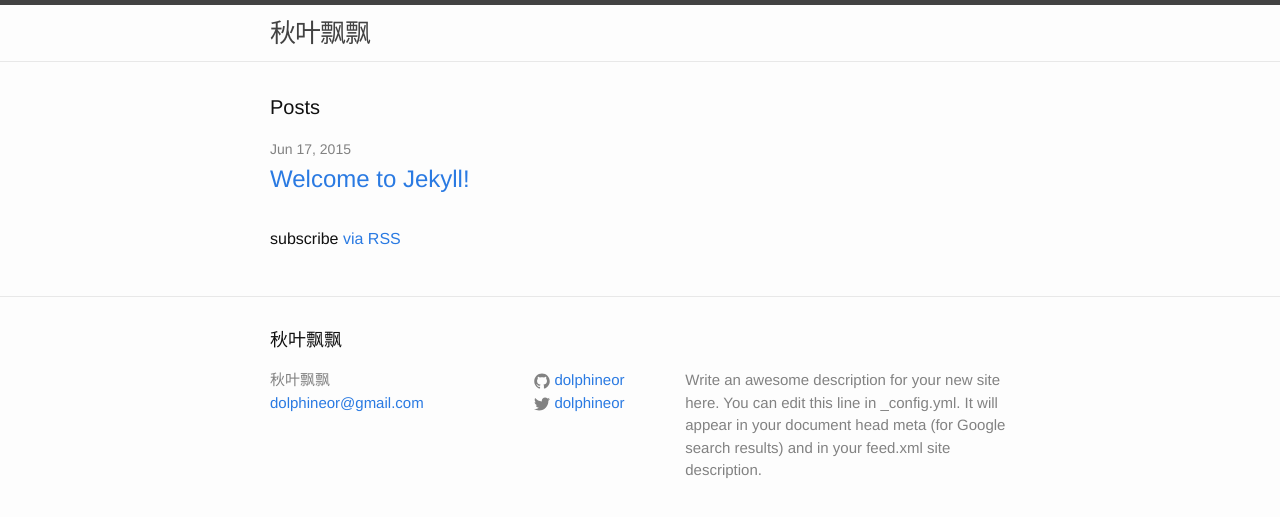
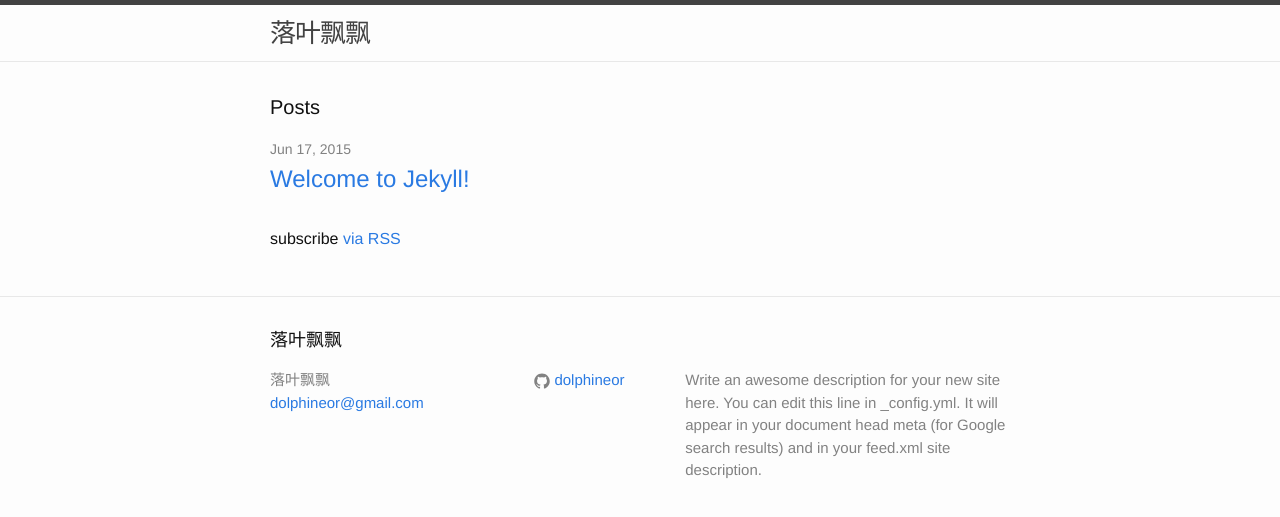
Before and after one commit to conchz/conchz.github.io, a Jekyll site: the page built from index.html, in a window 1280 px wide. Shown: the top 517 px of the page. Built offline with Jekyll 4.4.1, drawn with Linux system fonts in a browser that asks for light colours.

Commit message:
Update _config.yml

```diff
--- a/_config.yml
+++ b/_config.yml
@@ -1,5 +1,5 @@
 # Site settings
-title: 秋叶飘飘
+title: 落叶飘飘
 email: dolphineor@gmail.com
 description: > # this means to ignore newlines until "baseurl:"
   Write an awesome description for your new site here. You can edit this
@@ -7,7 +7,6 @@ description: > # this means to ignore newlines until "baseurl:"
   Google search results) and in your feed.xml site description.
 baseurl: "" # the subpath of your site, e.g. /blog/
 url: "http://dolphineor.github.io" # the base hostname & protocol for your site
-twitter_username: dolphineor
 github_username:  dolphineor
 
 # Build settings
```
